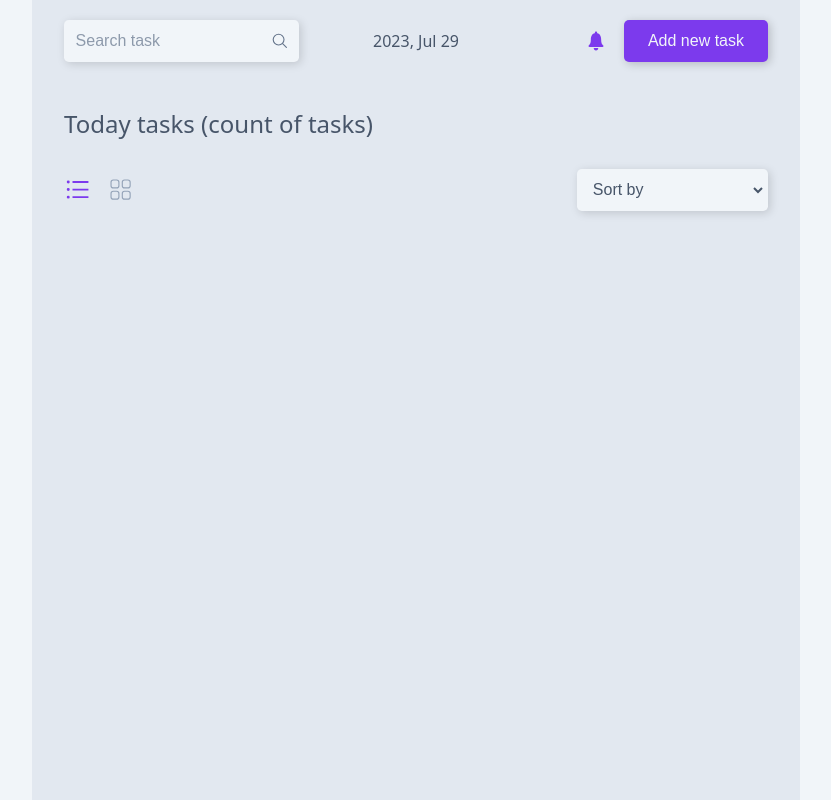
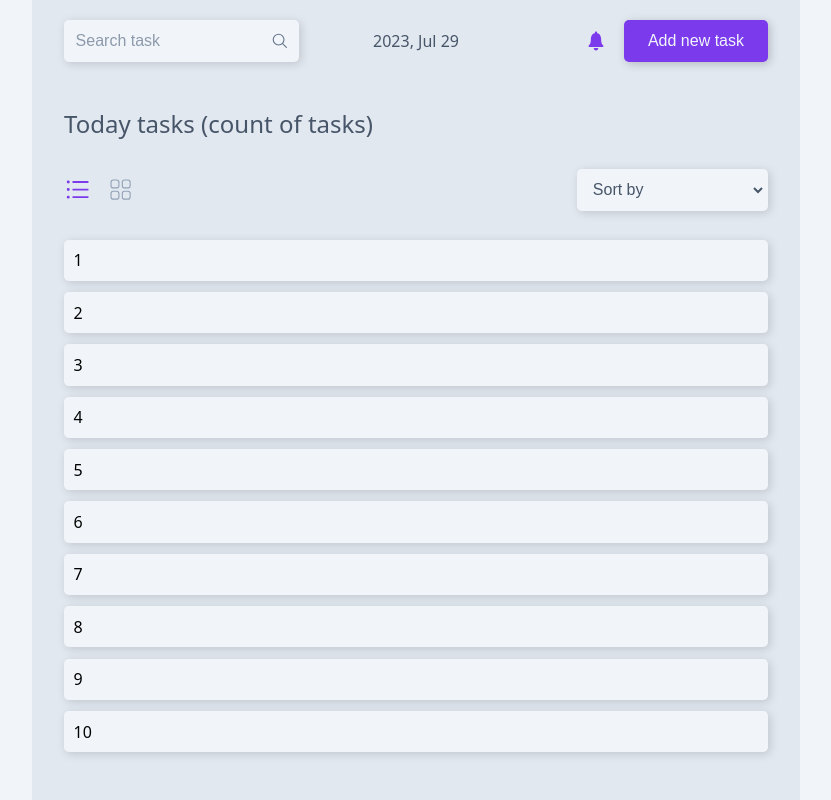
Before and after one commit to VitaliiDmytriv/TodoApp, a React (Vite) app: page /today in a window 1280 px wide. Shown: the whole page, without its empty margins (224-1055 px from the left). Built offline with nearby package versions, Linux system fonts and the light colour scheme.

Commit message:
create grid view

```diff
--- a/src/components/ui/Myselect.jsx
+++ b/src/components/ui/Myselect.jsx
@@ -9,7 +9,7 @@ const options = [
 
 function MySelect() {
     return (
-        <select className="input" name="" id="" defaultValue={"Sort by"}>
+        <select className="input bxsh" name="" id="" defaultValue={"Sort by"}>
             {options.map((option, id) => {
                 return (
                     <option key={id} value={option} disabled={id === 0}>
--- a/src/components/ui/searchBar.jsx
+++ b/src/components/ui/searchBar.jsx
@@ -16,7 +16,7 @@ function Searchbar({ ...props }) {
                 {...props}
                 placeholder="Search task"
                 id="q"
-                className="searchbar input"
+                className="searchbar input bxsh"
                 type="search"
                 name="q"
                 aria-label="search tasks"
--- a/src/components/ui/task.jsx
+++ b/src/components/ui/task.jsx
@@ -1,7 +1,8 @@
-function Task() {
+// eslint-disable-next-line react/prop-types
+function Task({ children }) {
     return (
-        <article>
-            <div></div>
+        <article className="task bxsh">
+            <div>{children}</div>
         </article>
     );
 }
--- a/src/components/ui/ui.scss
+++ b/src/components/ui/ui.scss
@@ -117,7 +117,6 @@
     border-radius: 0.3rem;
     font-size: var(--FZ-baseFont);
     cursor: pointer;
-    box-shadow: 2px 2px 10px rgba(0, 0, 0, 0.15);
     &:hover {
         border: 2px solid $light-basePurple;
     }
@@ -247,3 +246,15 @@ select.input {
 }
 
 // =================
+.bxsh {
+    box-shadow: 2px 2px 10px rgba(0, 0, 0, 0.15);
+}
+
+//
+
+.task {
+    width: 100%;
+    padding: 0.6rem 1.7rem 0.6rem 0.6rem;
+    background-color: #f1f5f9;
+    border-radius: 0.3rem;
+}
--- a/src/pages/root.jsx
+++ b/src/pages/root.jsx
@@ -44,7 +44,9 @@ function Root() {
                     />
                     <Title>{title} tasks (count of tasks)</Title>
                     <Filter isGrid={isGrid} setIsGrid={setIsGrid} />
-                    <Outlet />
+                    <section className={`outlet__view ${isGrid ? "grid" : ""}`}>
+                        <Outlet />
+                    </section>
                 </section>
                 <SideBar
                     sideBars={sideBars}
--- a/src/pages/today.jsx
+++ b/src/pages/today.jsx
@@ -1,5 +1,20 @@
+import Task from "../components/ui/task";
+
 function Today() {
-    return <div></div>;
+    return (
+        <>
+            <Task>1</Task>
+            <Task>2</Task>
+            <Task>3</Task>
+            <Task>4</Task>
+            <Task>5</Task>
+            <Task>6</Task>
+            <Task>7</Task>
+            <Task>8</Task>
+            <Task>9</Task>
+            <Task>10</Task>
+        </>
+    );
 }
 
 export default Today;
--- a/src/style/main.scss
+++ b/src/style/main.scss
@@ -118,3 +118,14 @@
 }
 
 // ====================
+.outlet__view {
+    display: grid;
+    margin-block: calc(1rem + 1vw);
+    gap: 0.7rem;
+
+    &.grid {
+        grid-template-columns: repeat(auto-fill, minmax(220px, 1fr));
+    }
+}
+
+// ====================
```
